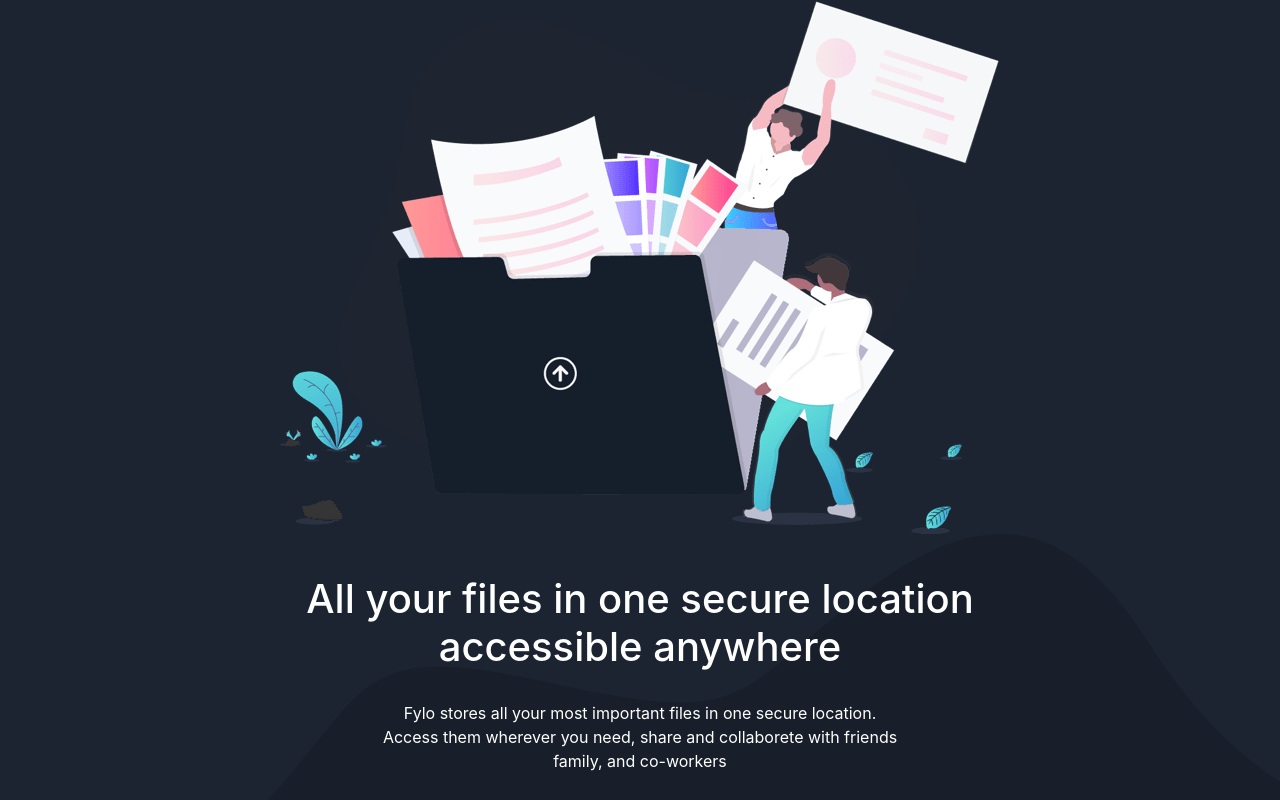
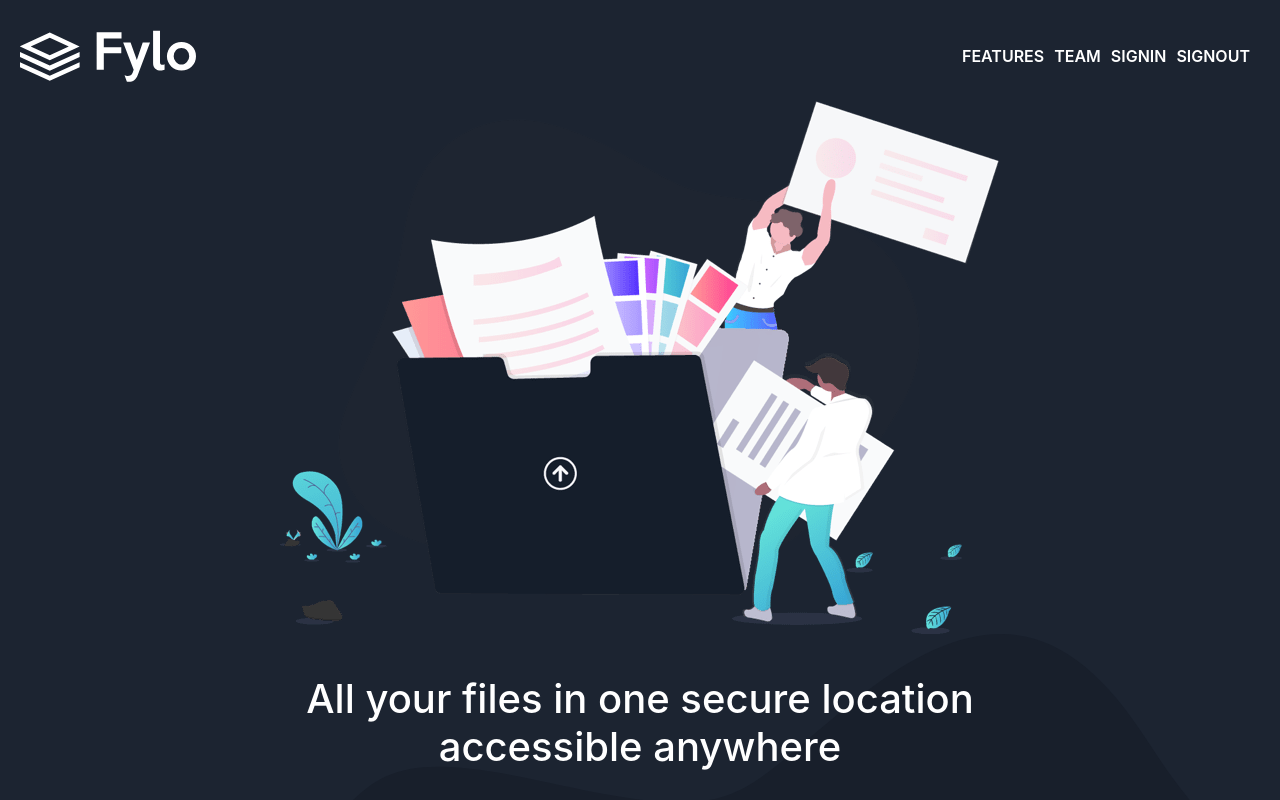
Before and after one commit to Olasubomi1/Fylo-app, a React (Create React App) app: page / in a window 1280 px wide. Shown: the top 800 px of the page. Built offline with nearby package versions, Linux system fonts and the light colour scheme.

Commit message:
Built the NavBar

```diff
--- a/package.json
+++ b/package.json
@@ -10,7 +10,9 @@
     "react": "^17.0.2",
     "react-bootstrap": "^2.1.0",
     "react-dom": "^17.0.2",
+    "react-reveal": "^1.2.2",
     "react-scripts": "5.0.0",
+    "styled-components": "^5.3.3",
     "web-vitals": "^2.1.2"
   },
   "scripts": {
--- a/src/Components/Home.jsx
+++ b/src/Components/Home.jsx
@@ -1,10 +1,12 @@
 import React from "react";
+import NavBar from "./NavBar";
 import Intro from "./Intro";
 import "./Home.css";
 
 function Home() {
   return (
     <React.Fragment>
+      <NavBar />
       <Intro />
     </React.Fragment>
   );
--- a/src/Components/Intro.css
+++ b/src/Components/Intro.css
@@ -1,4 +1,5 @@
 .main {
+  padding-top: 100px;
   background-color: hsl(217, 28%, 15%);
 }
 .bgCurvyImg {
--- a/src/Components/Intro.jsx
+++ b/src/Components/Intro.jsx
@@ -1,4 +1,5 @@
 import React from "react";
+import Fade from "react-reveal/Fade";
 import "./Intro.css";
 
 function Intro() {
@@ -14,9 +15,12 @@ function Intro() {
           height="auto"
         ></object>
         <div className="child introContent">
+          <Fade top>
             <h1 className="introH">
               All your files in one secure location accessible anywhere
             </h1>
+          </Fade>
+          <Fade left>
             <p className="introP">
               Fylo stores all your most important files in one secure location.
               <br />
@@ -24,12 +28,15 @@ function Intro() {
               <br />
               family, and co-workers
             </p>
+          </Fade>
+          <Fade bottom>
             <button
               className="btn btn-info btn-md introB"
               style={{ width: 200, borderRadius: 50 }}
             >
               Get Started
             </button>
+          </Fade>
         </div>
       </div>
     </div>
--- /dev/null
+++ b/src/Components/NavBar.jsx
@@ -0,0 +1,48 @@
+import React from "react";
+import styled from "styled-components";
+
+function NavBar() {
+  return (
+    <Container>
+      <a>
+        <img src="logo.svg" />
+      </a>
+      <Menu></Menu>
+      <RightMenu>
+        <a href="#">Features</a>
+        <a href="#">Team</a>
+        <a href="#">SignIn</a>
+        <a href="#">SignOut</a>
+      </RightMenu>
+    </Container>
+  );
+}
+
+export default NavBar;
+
+const Container = styled.div`
+  min-height: 60px;
+  position: fixed;
+  display: flex;
+  align-items: center;
+  padding: 30px 20px;
+  top: 0;
+  left: 0;
+  right: 0;
+`;
+const Menu = styled.div``;
+
+const RightMenu = styled.div`
+  display: flex;
+  align-items: center;
+  justify-content: right;
+  flex: 1;
+  a {
+    font-weight: 600;
+    text-transform: uppercase;
+    margin-right: 10px;
+    flex-wrap: nowrap;
+    text-decoration: none;
+    color: white;
+  }
+`;
```
Also changed, not shown: 1 other file (tests, documents, lock files or other folders). Lines whose indentation alone changed are shown as unchanged.
